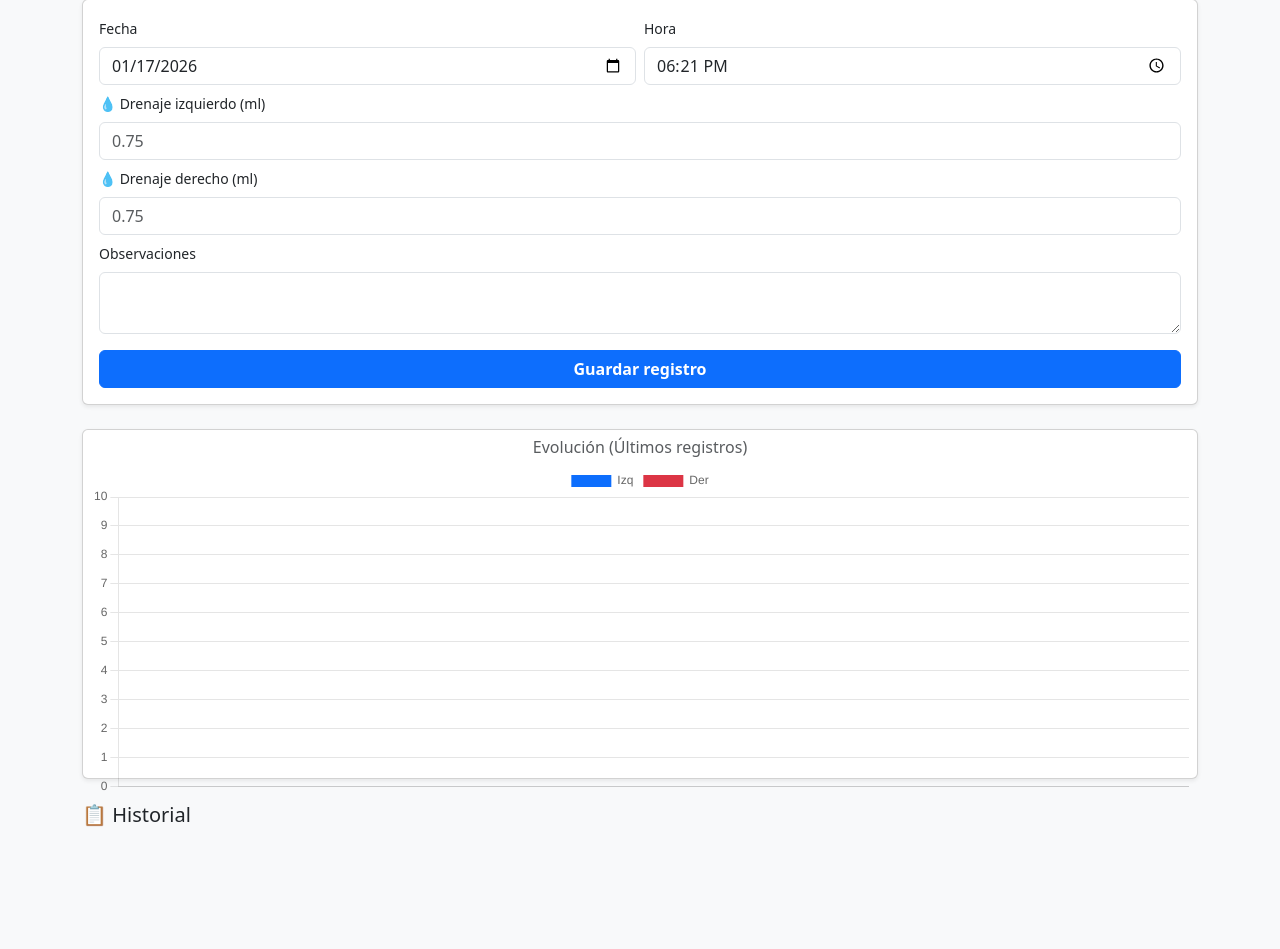
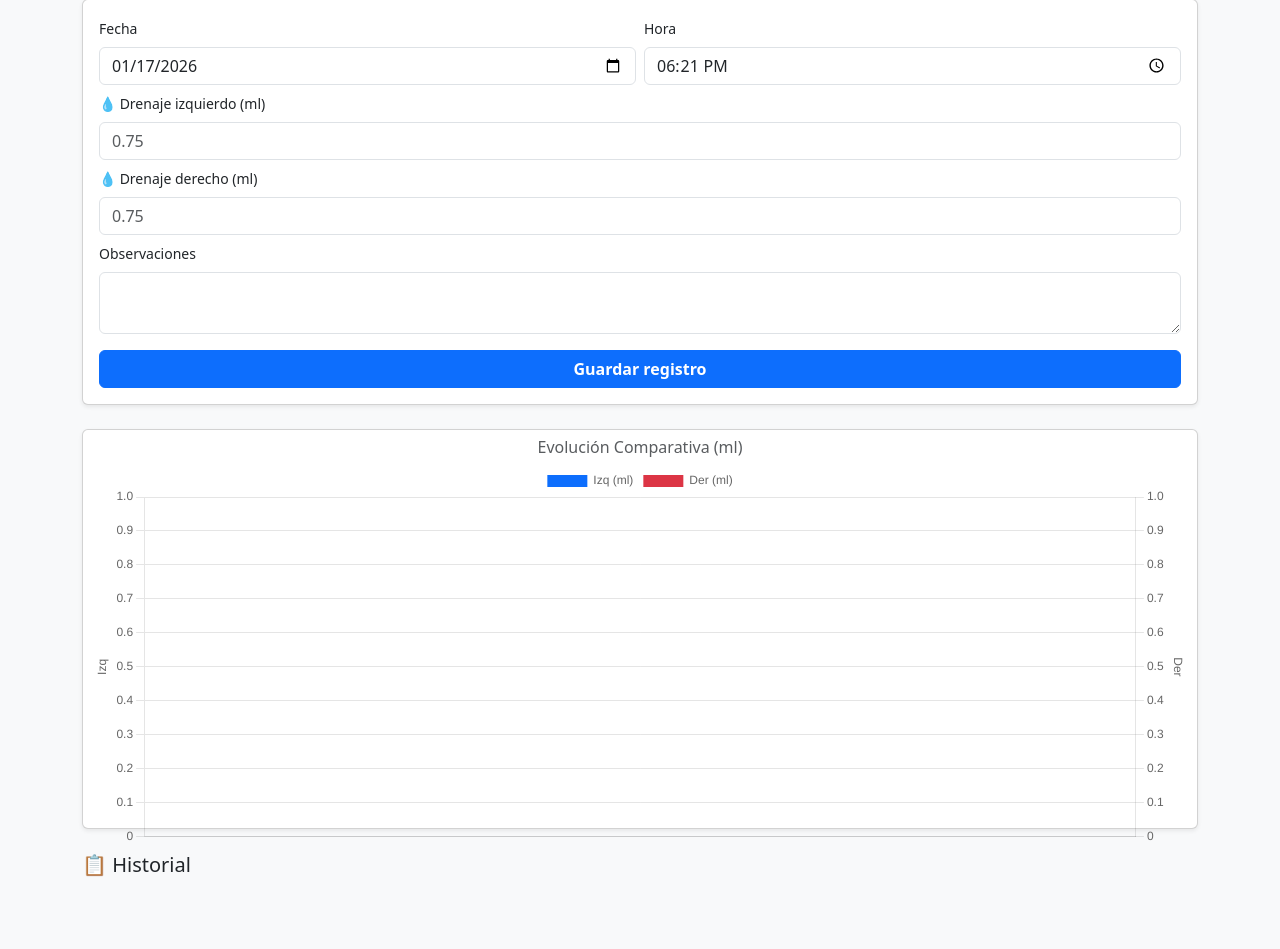
Before and after one commit to Pastormerlo/control-drenaje, a Flask app: page / in a window 1280 px wide. Shown: the part 67-1016 px from the top of the page. Before the commit the page ends 894 px from the top, so only its background shows below. Run offline with Flask 3, Linux system fonts and the light colour scheme; data that the repository does not hold is empty; some libraries are stand-ins or nearby versions.

Commit message:
Add files via upload

```diff
--- a/templates/index.html
+++ b/templates/index.html
@@ -8,7 +8,7 @@
     <style>
         .btn-delete { color: #dc3545; text-decoration: none; font-weight: bold; font-size: 1.2rem; }
         .texto-rojo { color: #dc3545; font-weight: bold; }
-        .card-grafico { height: 350px; }
+        .card-grafico { height: 400px; }
     </style>
 </head>
 <body class="bg-light">
@@ -37,7 +37,7 @@
     </form>
 
     <div class="card mb-4 shadow-sm p-2 card-grafico">
-        <h6 class="text-center text-muted">Evolución (Últimos registros)</h6>
+        <h6 class="text-center text-muted">Evolución Comparativa (ml)</h6>
         <canvas id="graficoBarras"></canvas>
     </div>
 
@@ -67,29 +67,25 @@
         document.getElementById('h_auto').value = ahora.toLocaleTimeString('it-IT', { hour: '2-digit', minute: '2-digit' });
     }
 
-    // Datos del gráfico (limitamos a los últimos 10 para que no crezca de más)
-    const etiquetas = [{% for r in registros|reverse %}"{{ r.fecha }}"{% if not loop.last %}, {% endif %}{% endfor %}].slice(-10);
-    const dIzq = [{% for r in registros|reverse %}{{ r.cant_izq }}{% if not loop.last %}, {% endif %}{% endfor %}].slice(-10);
-    const dDer = [{% for r in registros|reverse %}{{ r.cant_der }}{% if not loop.last %}, {% endif %}{% endfor %}].slice(-10);
+    const etiquetas = [{% for r in registros|reverse %}"{{ r.fecha }}"{% if not loop.last %}, {% endif %}{% endfor %}].slice(-7);
+    const dIzq = [{% for r in registros|reverse %}{{ r.cant_izq }}{% if not loop.last %}, {% endif %}{% endfor %}].slice(-7);
+    const dDer = [{% for r in registros|reverse %}{{ r.cant_der }}{% if not loop.last %}, {% endif %}{% endfor %}].slice(-7);
 
-    const ctx = document.getElementById('graficoBarras');
-    new Chart(ctx, {
+    new Chart(document.getElementById('graficoBarras'), {
         type: 'bar',
         data: {
             labels: etiquetas,
             datasets: [
-                { label: 'Izq', data: dIzq, backgroundColor: '#0d6efd' },
-                { label: 'Der', data: dDer, backgroundColor: '#dc3545' }
+                { label: 'Izq (ml)', data: dIzq, backgroundColor: '#0d6efd', yAxisID: 'y' },
+                { label: 'Der (ml)', data: dDer, backgroundColor: '#dc3545', yAxisID: 'y1' }
             ]
         },
         options: {
             responsive: true,
             maintainAspectRatio: false,
             scales: {
-                y: {
-                    beginAtZero: true,
-                    suggestedMax: 10
-                }
+                y: { type: 'linear', position: 'left', title: { display: true, text: 'Izq' } },
+                y1: { type: 'linear', position: 'right', title: { display: true, text: 'Der' }, grid: { drawOnChartArea: false } }
             }
         }
     });
```
